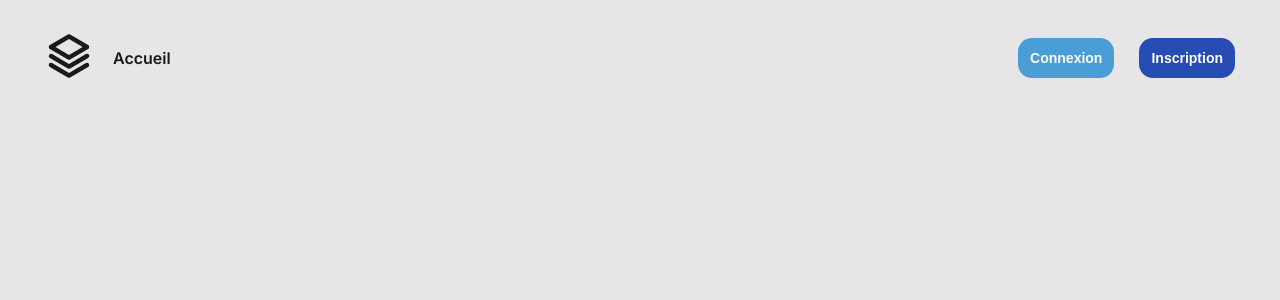
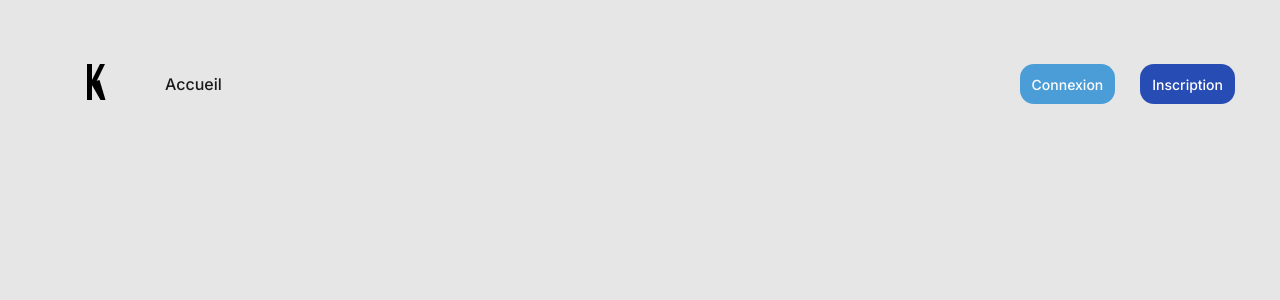
Before and after one commit to matheokcx/crm-app, a Next.js app: page / in a window 1280 px wide. Shown: the top 300 px of the page. Built offline with nearby package versions, Linux system fonts and the light colour scheme; no server answers.

Commit message:
feat: Add the visual identity of the app

```diff
--- a/src/app/globals.css
+++ b/src/app/globals.css
@@ -8,7 +8,8 @@
 
   --border-color: var(--background-dark);
 
-  --primary: hsl(200, 90%, 70%);
+  --primary: hsl(200, 80%, 30%);
+  --secondary: hsl(175, 40%, 50%);
 }
 
 * {
@@ -32,33 +33,47 @@ body {
 }
 
 h1 {
+  font-family: 'poppins', sans-serif;
   font-weight: 700;
   font-size: 32px;
   color: var(--main-text);
 }
 
 h2 {
+  font-family: 'poppins', sans-serif;
   font-weight: 600;
   font-size: 24px;
   color: var(--main-text);
 }
 
 h3 {
+  font-family: 'poppins', sans-serif;
   font-weight: 500;
   font-size: 20px;
-  color: var(--secondary-text);
+  color: var(--main-text);
 }
 
 p {
+  font-family: 'inter', sans-serif;
   font-size: 16px;
+  font-weight: 400;
   line-height: 1.5;
   color: var(--secondary-text);
 }
 
+label {
+  font-family: 'inter', sans-serif;
+  font-size: 16px;
+  line-height: 1.5;
+  font-weight: 500;
+  color: var(--secondary-text);
+}
+
 a {
+  font-family: 'inter', sans-serif;
   color: hsl(0, 0%, 10%);
   text-decoration: none;
-  font-weight: 600;
+  font-weight: 500;
 }
 
 button {
--- a/src/app/layout.tsx
+++ b/src/app/layout.tsx
@@ -1,22 +1,23 @@
 import type { Metadata } from "next";
 import "./globals.css";
 import SessionWrapper from "@/components/Layout/SessionWrapper";
-import { Inter } from 'next/font/google';
+import { Inter, Poppins } from 'next/font/google';
 import { Toaster } from "react-hot-toast";
 
 // ==============================================
 
-const inter = Inter({ subsets: ['latin'] })
+const inter = Inter({ subsets: ['latin'] });
+const poppins = Poppins({weight: ["600", "700"]});
 
 export const metadata: Metadata = {
   title: process.env.APP_NAME,
-  description: "Description du site web"
+  description: "Kraft est une application type 'CRM' qui va vous permettre de pouvoir centraliser et gérer vos clients et vos projets plus simplement à un seul endroit."
 };
 
 const RootLayout = ({ children }: Readonly<{ children: React.ReactNode }>) => {
   return (
     <html lang="fr">
-      <body className={inter.className} style={{padding: "32px"}}>
+      <body className={`${inter.className} ${poppins.className}`} style={{padding: "32px"}}>
         <SessionWrapper>
           <div><Toaster/></div>
           {children}
--- a/src/components/Layout/HomeHeader.tsx
+++ b/src/components/Layout/HomeHeader.tsx
@@ -12,7 +12,7 @@ import { Stack } from "@phosphor-icons/react";
 const HomeHeader = () => {
     const { status } = useSession();
     const links: {link: string, title: JSX.Element | string}[] = [
-        {link: "/", title: <Stack size={48} weight="bold" />},
+        {link: "/", title: <img src="/logo.svg" />},
         {link: "/", title: "Accueil"}
     ];
     const isAuthenticated: boolean = status === 'authenticated';
```
Also changed, not shown: public/logo.svg (added), 1 other file (tests, documents, lock files or other folders).
